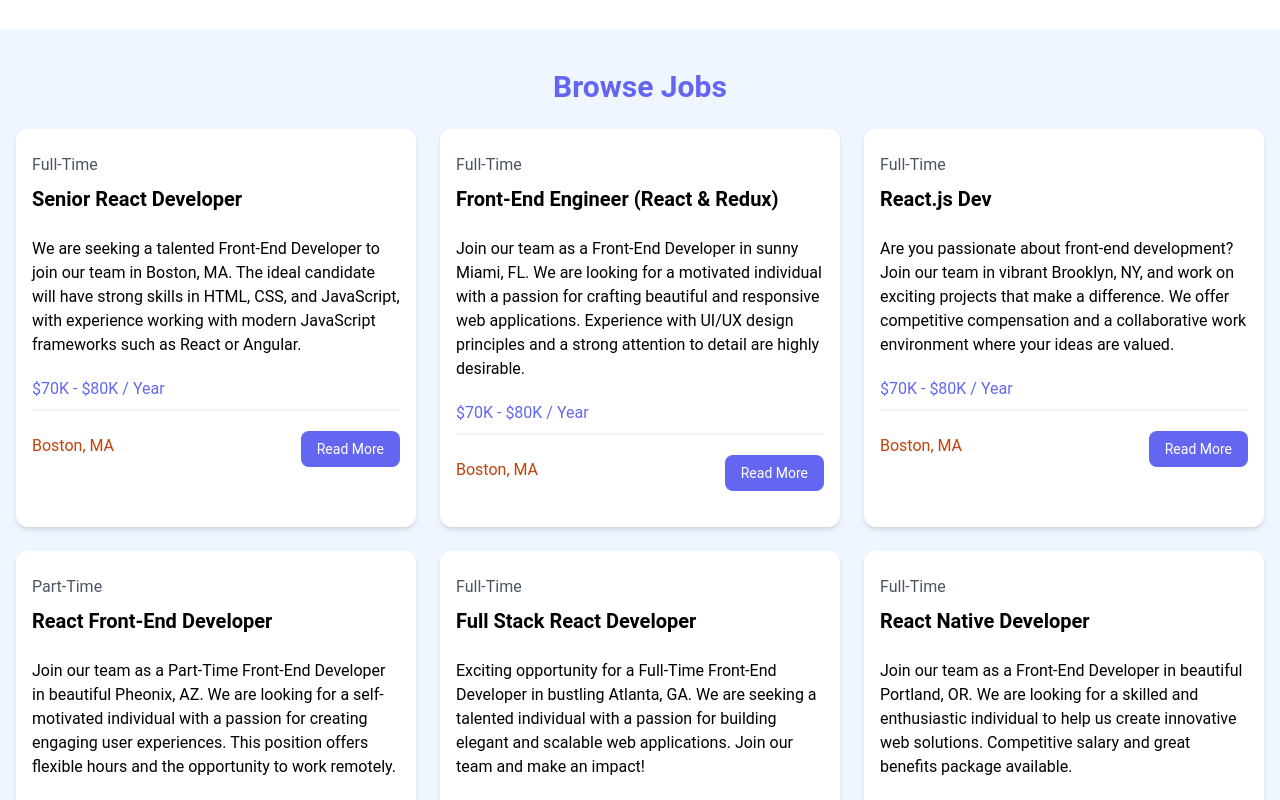
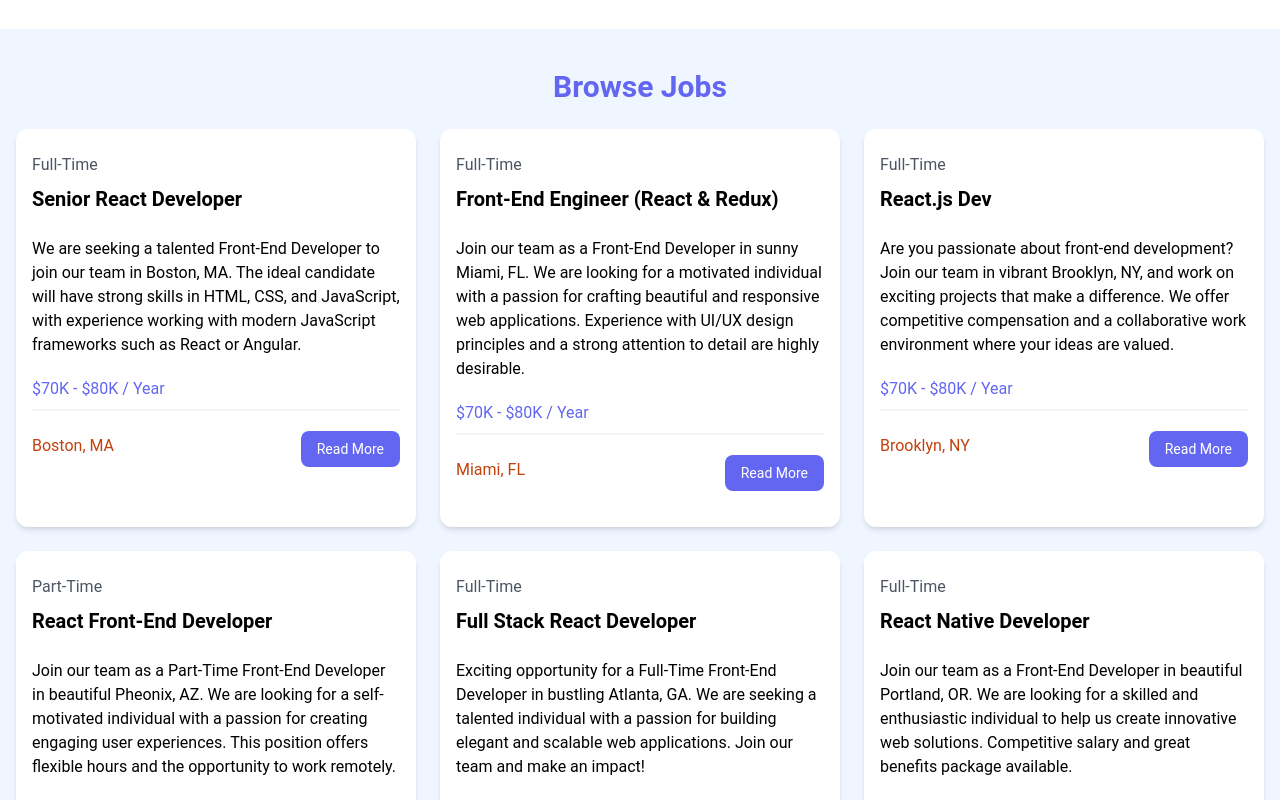
Before and after one commit to princeiik/react-jobs, a React (Vite) app: page / in a window 1280 px wide. Shown: the part 580-1380 px from the top of the page. Built offline with nearby package versions, Linux system fonts and the light colour scheme.

Commit message:
create job listing component and add loop through component in job listings component

```diff
--- /dev/null
+++ b/src/components/JobListing.jsx
@@ -0,0 +1,33 @@
+import React from 'react'
+
+function JobListing({job}) {
+  return (
+    <div className="bg-white rounded-xl shadow-md relative">
+        <div className="p-4">
+          <div className="mb-6">
+            <div className="text-gray-600 my-2">{job.type}</div>
+            <h3 className="text-xl font-bold">{job.title}</h3>
+          </div>
+          <div className="mb-5">
+           {job.description}
+          </div>
+          <h3 className="text-indigo-500 mb-2">{job.salary} / Year</h3>
+          <div className="border border-gray-100 mb-5"></div>
+          <div className="flex flex-col lg:flex-row justify-between mb-4">
+            <div className="text-orange-700 mb-3">
+              <i className="fa-solid fa-location-dot text-lg"></i>
+              {job.location}
+            </div>
+            <a
+              href={`/jobs/${job.id}`}
+              className="h-[36px] bg-indigo-500 hover:bg-indigo-600 text-white px-4 py-2 rounded-lg text-center text-sm"
+            >
+             Read More
+            </a>
+          </div>
+        </div>
+    </div>
+  )
+}
+
+export default JobListing
--- a/src/components/JobListings.jsx
+++ b/src/components/JobListings.jsx
@@ -1,5 +1,6 @@
 import React from 'react'
 import jobs from '../jobs.json'
+import JobListing from './JobListing'
 
 function JobListings() {
   return (
@@ -10,35 +11,7 @@
         </h2>
         <div className="grid grid-cols-1 md:grid-cols-3 gap-6">
             {jobs.map((job) => (
-            <div className="bg-white rounded-xl shadow-md relative">
-                <div className="p-4">
-                  <div className="mb-6">
-                    <div className="text-gray-600 my-2">{job.type}</div>
-                    <h3 className="text-xl font-bold">{job.title}</h3>
-                  </div>
-
-                  <div className="mb-5">
-                   {job.description}
-                  </div>
-
-                  <h3 className="text-indigo-500 mb-2">{job.salary} / Year</h3>
-
-                  <div className="border border-gray-100 mb-5"></div>
-
-                  <div className="flex flex-col lg:flex-row justify-between mb-4">
-                    <div className="text-orange-700 mb-3">
-                      <i className="fa-solid fa-location-dot text-lg"></i>
-                      Boston, MA
-                    </div>
-                    <a
-                      href="job.html"
-                      className="h-[36px] bg-indigo-500 hover:bg-indigo-600 text-white px-4 py-2 rounded-lg text-center text-sm"
-                    >
-                     Read More
-                    </a>
-                  </div>
-                </div>
-                </div>
+                <JobListing key={job.id} job={job} />
             ))}
         </div>
       </div>
```
